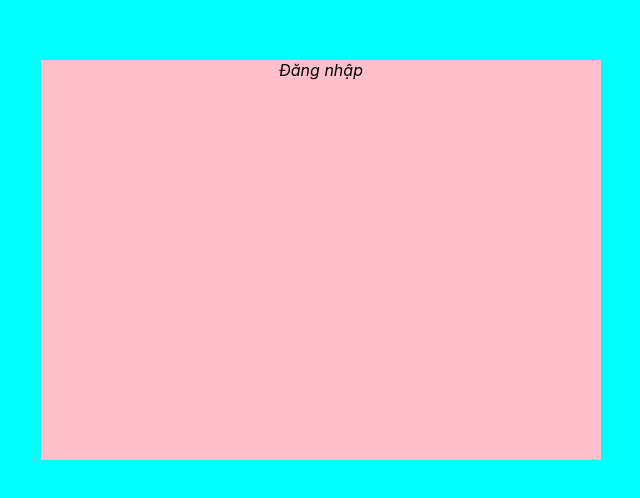
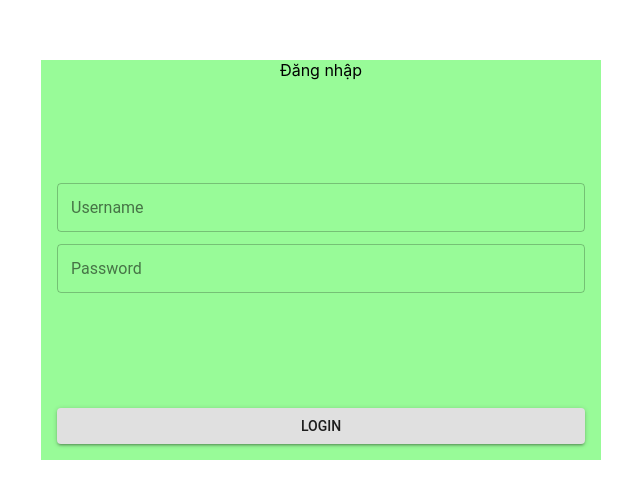
Before and after one commit to SpQuyt/1st_reactjs_website, a React app: page / in a window 1280 px wide. Shown: the part 140-638 px from the top of the page, without its empty margins (319-959 px from the left). Built offline with nearby package versions, Linux system fonts and the light colour scheme.

Commit message:
add routers, complete login form v1

```diff
--- a/package.json
+++ b/package.json
@@ -3,8 +3,13 @@
   "version": "0.1.0",
   "private": true,
   "dependencies": {
+    "@material-ui/core": "^3.9.3",
+    "bootstrap": "^4.3.1",
     "react": "^16.8.6",
+    "react-awesome-button": "^6.1.0",
+    "react-bootstrap": "^1.0.0-beta.8",
     "react-dom": "^16.8.6",
+    "react-router": "^3.2.1",
     "react-scripts": "3.0.0"
   },
   "scripts": {
--- a/src/Login/Login.css
+++ b/src/Login/Login.css
@@ -1,29 +1,27 @@
 .Screen {
   min-height: 100vh;
-  background-color: aqua;
+  background-color: white;
   align-items: center;
   justify-content: center;
   display: flex;
 }
 
 .Login-box {
-  border-width: 3px;
-  border-color: black;
   width: 70vh;
   height: 50vh;
-  background-color: pink;
+  display: flex;
+  flex-direction: column;
+  justify-content: space-between;
+  background-color: palegreen;
 }
 
 .Login-title {
   text-align: center;
   font-size: 24;
-  font-style: italic;
 }
 
-.Login-name {
-
+.Login-input-group {
+  margin: 16px;
+  display: flex;
+  flex-direction: column;
 }
-
-.Login-pass {
-
-}
--- a/src/Login/Login.js
+++ b/src/Login/Login.js
@@ -1,12 +1,45 @@
 import React from 'react';
 import logo from '../logo.svg';
 import './Login.css';
+import Button from '@material-ui/core/Button';
+import { withStyles, MuiThemeProvider, createMuiTheme } from '@material-ui/core/styles';
+import TextField from '@material-ui/core/TextField';
+import { green, red, black } from '@material-ui/core/colors';
 
-function Login() {
+const theme = createMuiTheme({
+  palette: {
+    primary: red,
+  },
+  typography: { useNextVariants: true },
+});
+
+const Login = () => {
   return (
     <div className="Screen">
       <div className="Login-box">
         <header className="Login-title">Đăng nhập</header>
+        <div className='Login-input-group'>
+          <MuiThemeProvider theme={theme}>
+            <TextField
+              margin='dense'
+              className='Login-input'
+              label="Username"
+              variant="outlined"
+              id="mui-theme-provider-outlined-input"
+            />
+            <TextField
+              margin='dense'
+              className='Login-input'
+              label="Password"
+              variant="outlined"
+              id="mui-theme-provider-outlined-input"
+            />
+          </MuiThemeProvider>
+        </div>
+
+        <Button variant="contained" style={{ margin: 16 }}>
+          LOGIN
+        </Button>
       </div>
     </div>
 
--- a/src/index.js
+++ b/src/index.js
@@ -4,8 +4,18 @@ import './index.css';
 import App from './App/App';
 import Login from './Login/Login'
 import * as serviceWorker from './serviceWorker';
+import {Router, Route, browserHistory} from 'react-router';
 
-ReactDOM.render(<Login />, document.getElementById('root'));
+ReactDOM.render((
+  <Router history={browserHistory}>
+    <Route path="/" component={Login}/>
+    <Route path="/App" component={App}/>
+
+  </Router>
+), document.getElementById('root'))
+
+// ReactDOM.render(<Router history={hashHistory} routes={routes}/>, document.getElementById('root'));
+// ReactDOM.render(<Login />, document.getElementById('root'));
 // ReactDOM.render(<App />, document.getElementById('root'));
 
 // If you want your app to work offline and load faster, you can change
```
Also changed, not shown: 1 other file.
